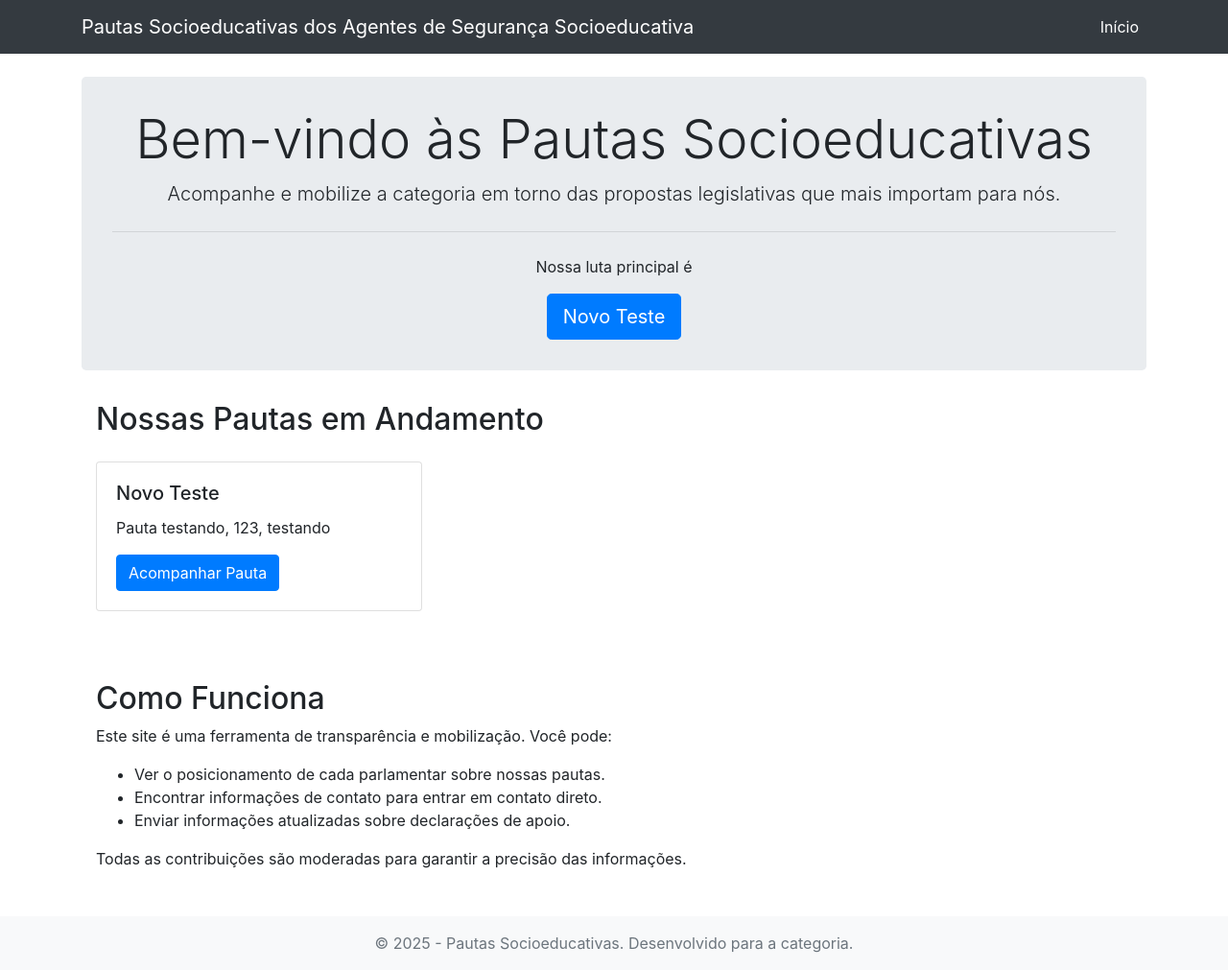
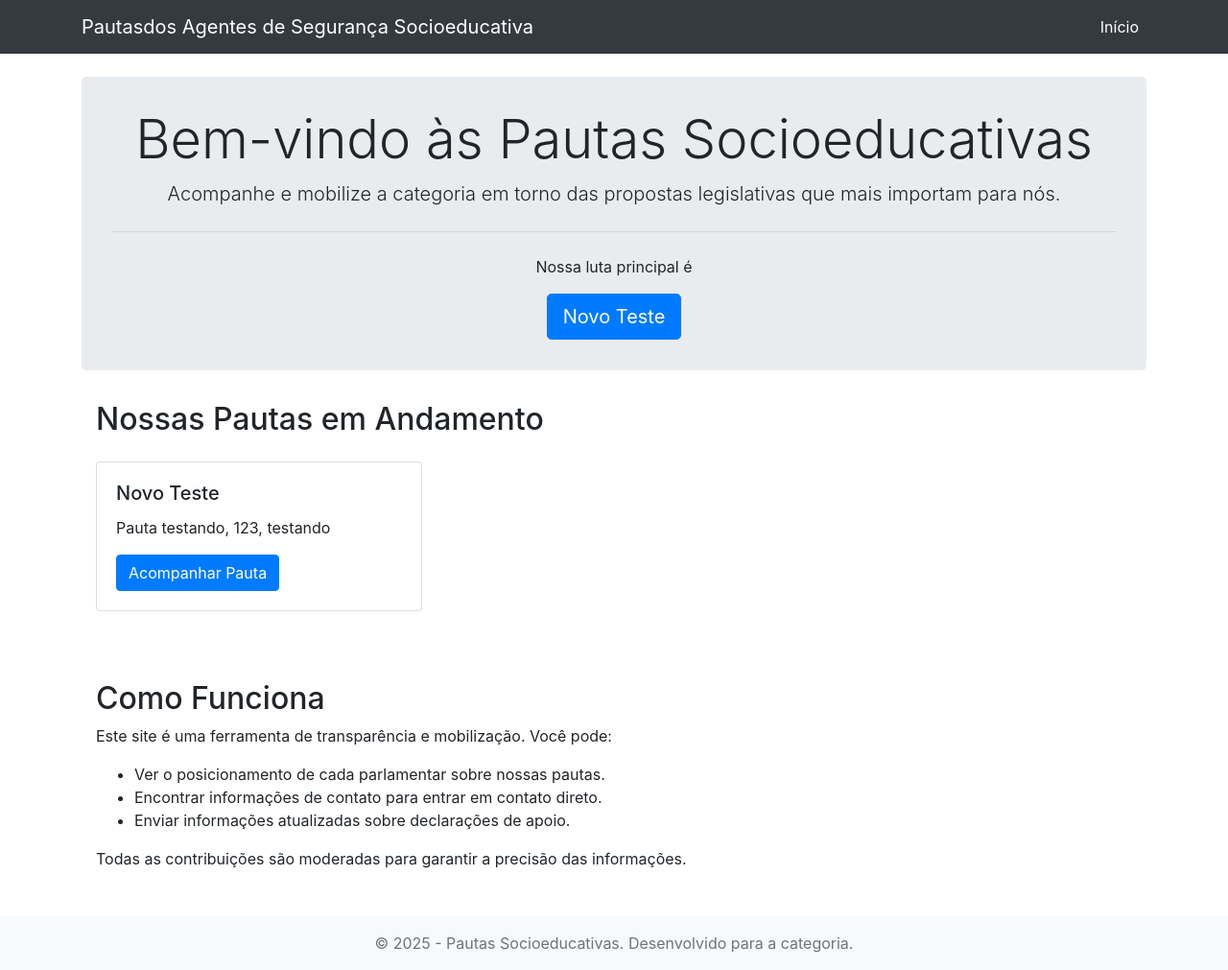
Before and after one commit to juliocjd/pautas-socioeducativas, a Jekyll site: the page built from index.html, in a window 1280 px wide. Shown: the whole page at 96% size. Built offline with Jekyll 4.4.1, drawn with Linux system fonts in a browser that asks for light colours.

Commit message:
Update _config.yml

```diff
--- a/_config.yml
+++ b/_config.yml
@@ -1,5 +1,5 @@
 # Configurações do Site
-title: "Pautas Socioeducativas dos Agentes de Segurança Socioeducativa"
+title: "Pautasdos Agentes de Segurança Socioeducativa"
 description: "Acompanhe as pautas legislativas para a categoria de Agentes de Segurança Socioeducativos."
 baseurl: ""
 url: "https://pautas-socioeducativas.vercel.app"
```
